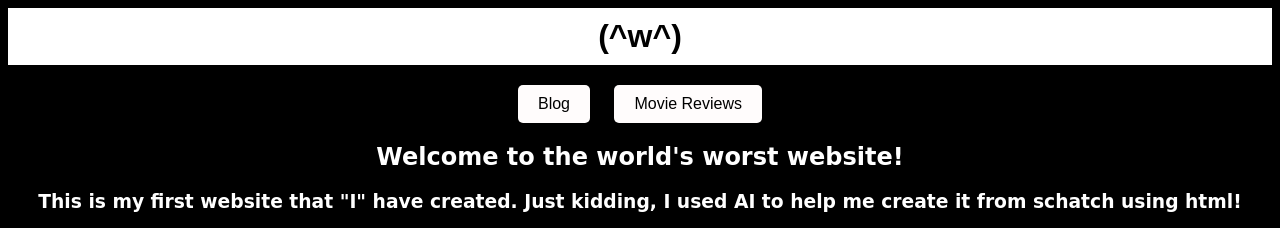
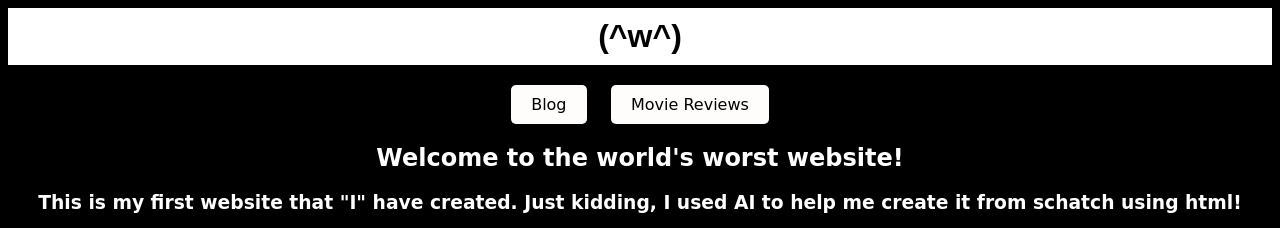
Before and after one commit to UncYeager/UncYeager.github.io, a plain HTML site: page index.html in a window 1280 px wide. Drawn offline with Linux system fonts and the light colour scheme; a web font is replaced by a local one.

Commit message:
Update index.html

```diff
--- a/index.html
+++ b/index.html
@@ -11,7 +11,7 @@
         font-family: Arial, sans-serif;
       }
 
-      h2, h3, .custom-botton {
+      h2, h3, .custom-button {
         font-family: 'UnifrakturMaguntia', cursive;
       }
 
```
